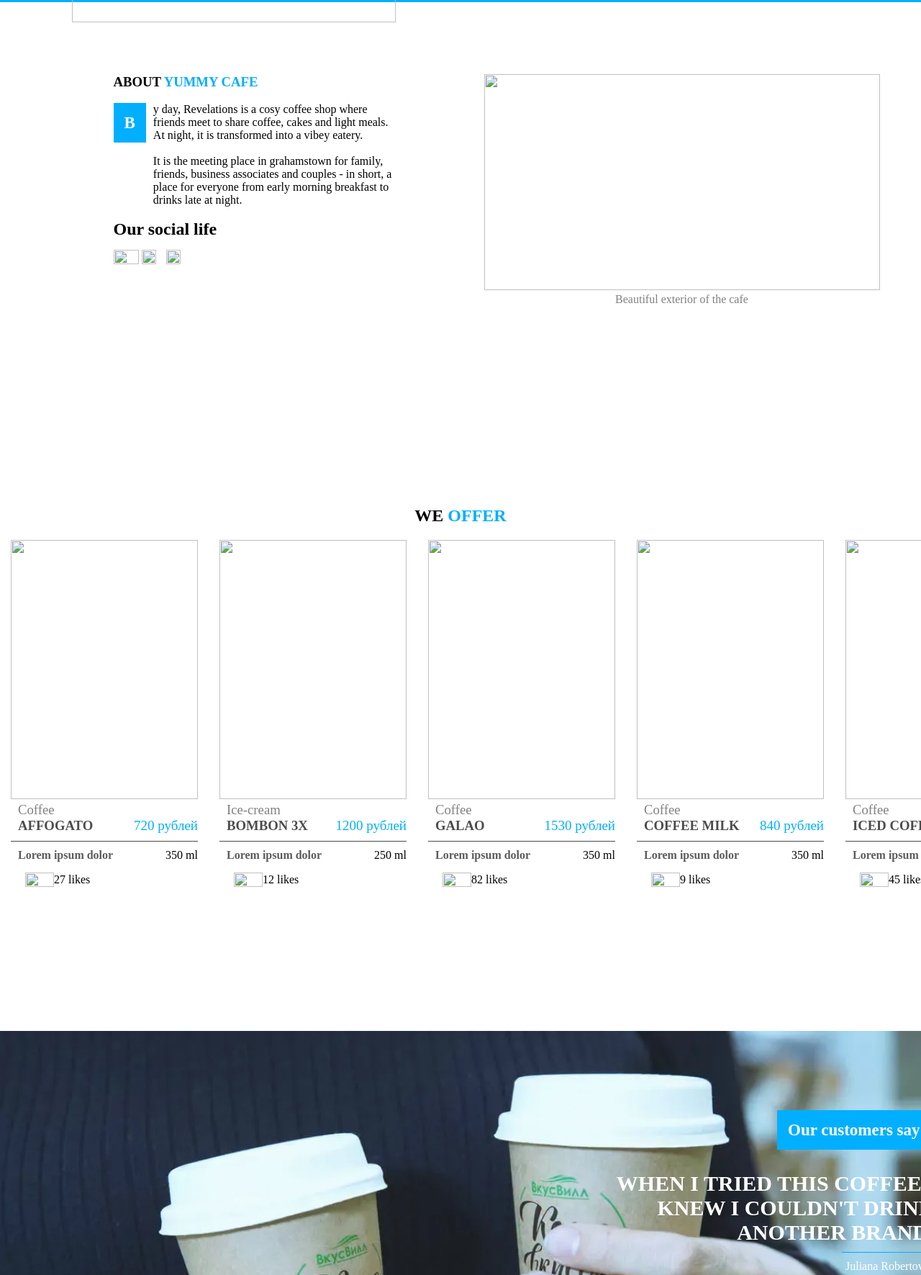
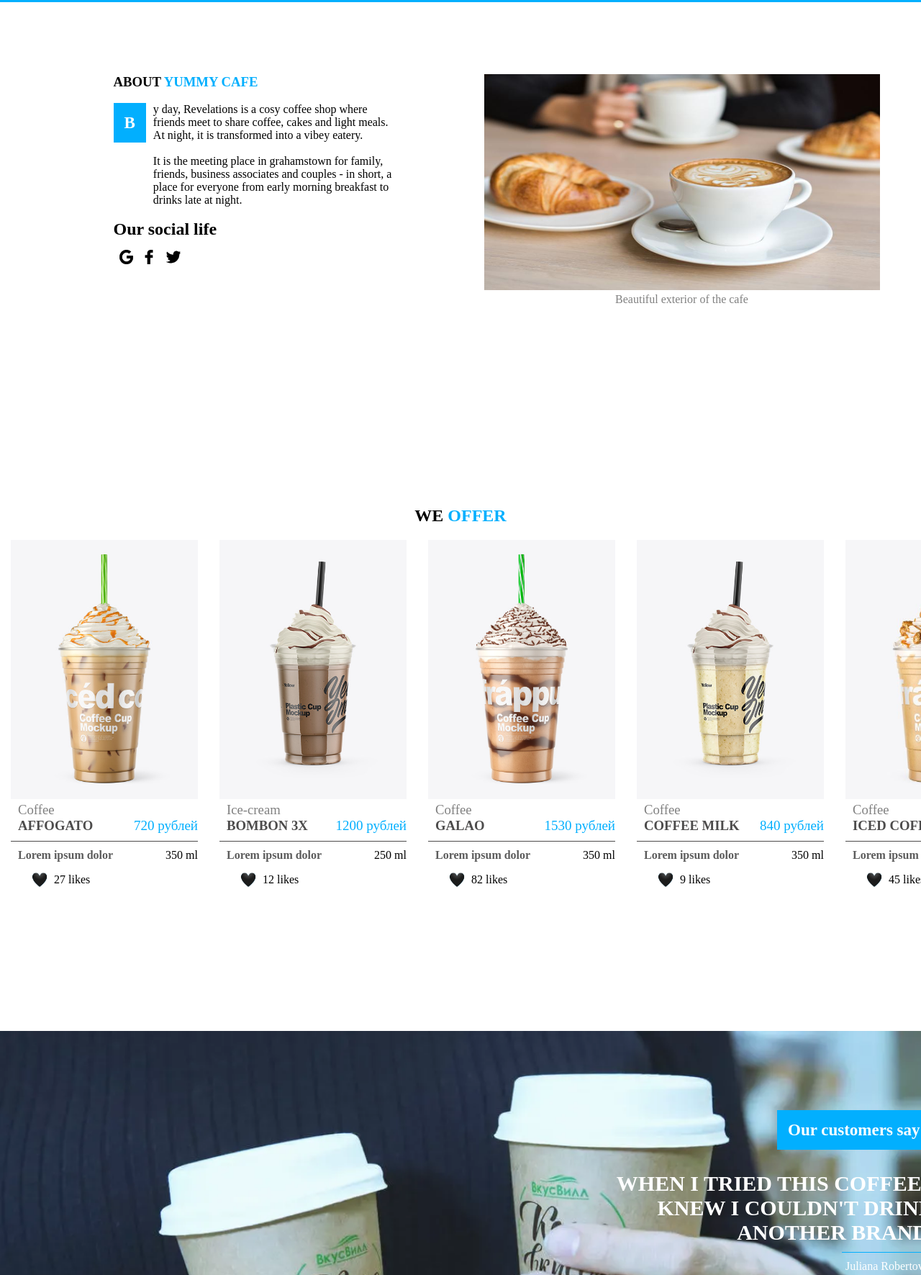
Before and after one commit to trueSlytherin/Yummy-cafe, a plain HTML site: page index.html in a window 1280 px wide. Shown: the part 659-2430 px from the top of the page at 72% size. Drawn offline with nearby package versions, Linux system fonts and the light colour scheme; files that its build step writes are made by us from their sources; files whose address does not match are found by name.

Commit message:
Update index.html

```diff
--- a/index.html
+++ b/index.html
@@ -5,7 +5,7 @@
     <meta http-equiv="X-UA-Compatible" content="IE=edge">
     <meta name="viewport" content="width=device-width, initial-scale=1.0">
     <title>Document</title>
-    <link rel="stylesheet" href="styles/style.css">
+    <link rel="stylesheet" href="style.css">
     <link rel="stylesheet" href="https://cdnjs.cloudflare.com/ajax/libs/animate.css/4.1.1/animate.min.css"/>
 </head>
 <body>
@@ -27,7 +27,7 @@
     </header>
     <main>
         <section class="backImg">
-            <img class="coffeenice" src="images/coffeenice (1).png" alt="">
+            <img class="coffeenice" src="coffeenice (1).png" alt="">
         </section>
         </section>
         <section class="section-1">
@@ -41,7 +41,7 @@
                     <s>$9.59</s>
                 </div>
                 <div class="likes">
-                    <img class="img" src="images/blueheart.png" alt="">
+                    <img class="img" src="blueheart.png" alt="">
                     <p>43 likes</p>
                 </div>
             </article>
@@ -61,14 +61,14 @@
                   </div>
                 <h2> Our social life</h2>
                 <div class="messenger">
-                    <img id="imgGOOGLE" src="images/google (1).png" alt="">
-                    <img id="FACE" src="images/facebook.png" alt="">
-                    <img src="images/twitter.png" alt="">
+                    <img id="imgGOOGLE" src="google (1).png" alt="">
+                    <img id="FACE" src="facebook.png" alt="">
+                    <img src="twitter.png" alt="">
                 </div>
             </article>
         </section>
         <section>
-            <img class="coffee" src="images/COFFEE.png" alt="">
+            <img class="coffee" src="COFFEE.png" alt="">
             <p class="beauty">Beautiful exterior of the cafe</p>
         </section>
     </div>
@@ -78,7 +78,7 @@
         </div>
         <div class="section-3_div">
             <article class="row">
-                <img class="row_img" src="images/coffee1.png" alt="">
+                <img class="row_img" src="coffee1.png" alt="">
                 <h3>Coffee</h3>
                 <div class="affogato">
                     <h1>AFFOGATO</h1>
@@ -92,12 +92,12 @@
                  </div>
                 </div>
                 <div class="likes">
-                    <img class="img" src="images/blueheart.png" alt="">
+                    <img class="img" src="blueheart.png" alt="">
                     <p>27 likes</p>
                 </div>
             </article>
             <article class="row">
-                <img class="row_img" src="images/coffee2.png" alt="">
+                <img class="row_img" src="coffee2.png" alt="">
                 <h3>Ice-cream</h3>
                 <div class="affogato">
                     <h1>BOMBON 3X</h1>
@@ -111,12 +111,12 @@
                  </div>
                 </div>
                 <div class="likes">
-                    <img class="img" src="images/blueheart.png" alt="">
+                    <img class="img" src="blueheart.png" alt="">
                     <p>12 likes</p>
                 </div>
             </article>
             <article class="row">
-                <img class="row_img" src="images/coffee3.png" alt="">
+                <img class="row_img" src="coffee3.png" alt="">
                 <h3>Coffee</h3>
                 <div class="affogato">
                     <h1>GALAO</h1>
@@ -130,12 +130,12 @@
                  </div>
                 </div>
                 <div class="likes">
-                    <img class="img" src="images/blueheart.png" alt="">
+                    <img class="img" src="blueheart.png" alt="">
                     <p>82 likes</p>
                 </div>
             </article>
             <article class="row">
-                <img class="row_img" src="images/whitecoffee.png" alt="">
+                <img class="row_img" src="whitecoffee.png" alt="">
                 <h3>Coffee</h3>
                 <div class="affogato">
                     <h1>COFFEE MILK</h1>
@@ -149,12 +149,12 @@
                  </div>
                 </div>
                 <div class="likes">
-                    <img class="img" src="images/blueheart.png" alt="">
+                    <img class="img" src="blueheart.png" alt="">
                     <p>9 likes</p>
                 </div>
             </article>
             <article class="row">
-                <img class="row_img" src="images/coffeice.png" alt="">
+                <img class="row_img" src="coffeice.png" alt="">
                 <h3>Coffee</h3>
                 <div class="affogato">
                     <h1>ICED COFFEE</h1>
@@ -168,7 +168,7 @@
                  </div>
                 </div>
                 <div class="likes">
-                    <img class="img" src="images/blueheart.png" alt="">
+                    <img class="img" src="blueheart.png" alt="">
                     <p>45 likes</p>
                 </div>
             </article>
@@ -197,9 +197,9 @@
                     <p class="p1">510-540-2059</p>
                     <p>513-375-9485</p>
                     <div class="messenger">
-                        <img id="imgGOOGLE" src="images/google (1).png" alt="">
-                        <img id="FACE" src="images/facebook.png" alt="">
-                        <img src="images/twitter.png" alt="">
+                        <img id="imgGOOGLE" src="google (1).png" alt="">
+                        <img id="FACE" src="facebook.png" alt="">
+                        <img src="twitter.png" alt="">
                     </div>
                 </div>
             </div>
```
